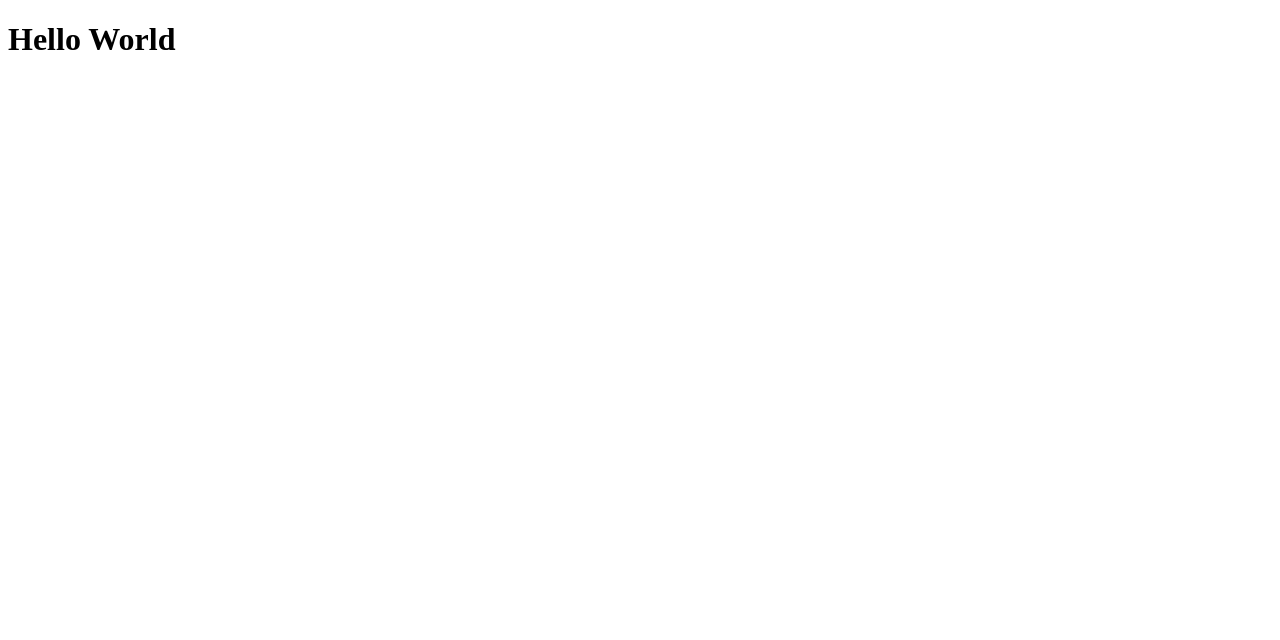
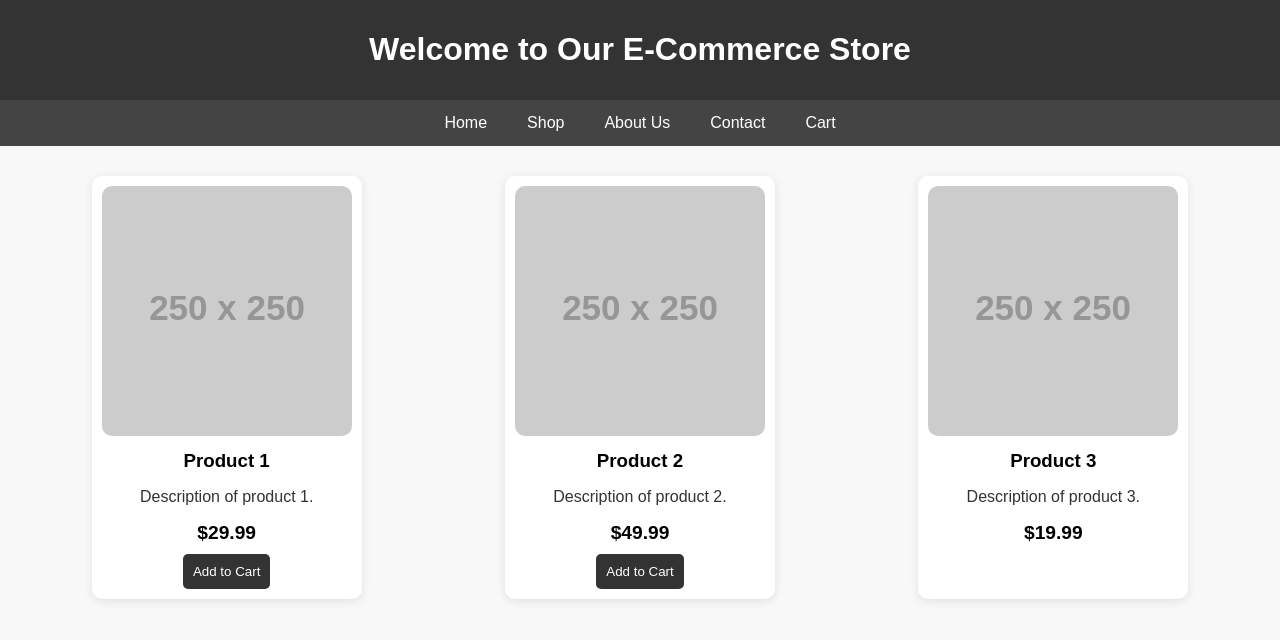
Before and after one commit to akki4217j/akki, a plain HTML site: page index.html in a window 1280 px wide. Drawn offline with Linux system fonts and the light colour scheme; placeholder pictures from the web are drawn by us.

Commit message:
Initial commit

```diff
--- a/index.html
+++ b/index.html
@@ -3,9 +3,125 @@
 <head>
     <meta charset="UTF-8">
     <meta name="viewport" content="width=device-width, initial-scale=1.0">
-    <title>Hello World</title>
+    <title>Simple E-Commerce Website</title>
+    <link rel="stylesheet" href="styles.css"> <!-- External CSS for Styling -->
+    <style>
+        body {
+            font-family: Arial, sans-serif;
+            margin: 0;
+            padding: 0;
+            background-color: #f8f8f8;
+        }
+        header {
+            background-color: #333;
+            color: white;
+            padding: 10px 0;
+            text-align: center;
+        }
+        .navbar {
+            display: flex;
+            justify-content: center;
+            background-color: #444;
+        }
+        .navbar a {
+            color: white;
+            padding: 14px 20px;
+            text-decoration: none;
+            text-align: center;
+        }
+        .navbar a:hover {
+            background-color: #ddd;
+            color: black;
+        }
+        .product-container {
+            display: flex;
+            justify-content: space-around;
+            flex-wrap: wrap;
+            padding: 20px;
+        }
+        .product {
+            background-color: white;
+            border-radius: 10px;
+            box-shadow: 0 2px 10px rgba(0, 0, 0, 0.1);
+            width: 250px;
+            margin: 10px;
+            text-align: center;
+            padding: 10px;
+        }
+        .product img {
+            width: 100%;
+            border-radius: 10px;
+        }
+        .product h3 {
+            margin: 10px 0;
+        }
+        .product p {
+            color: #333;
+        }
+        .product .price {
+            font-size: 1.2em;
+            font-weight: bold;
+            margin: 10px 0;
+        }
+        .add-to-cart {
+            background-color: #333;
+            color: white;
+            padding: 10px;
+            border: none;
+            border-radius: 5px;
+            cursor: pointer;
+        }
+        .add-to-cart:hover {
+            background-color: #555;
+        }
+        footer {
+            background-color: #333;
+            color: white;
+            text-align: center;
+            padding: 10px;
+            position: fixed;
+            width: 100%;
+            bottom: 0;
+        }
+    </style>
 </head>
 <body>
-    <h1>Hello World</h1>
-</body>
-</html>
+
+<header>
+    <h1>Welcome to Our E-Commerce Store</h1>
+</header>
+
+<nav class="navbar">
+    <a href="#">Home</a>
+    <a href="#">Shop</a>
+    <a href="#">About Us</a>
+    <a href="#">Contact</a>
+    <a href="#">Cart</a> <!-- Shopping Cart Link -->
+</nav>
+
+<main>
+    <div class="product-container">
+        <!-- Product 1 -->
+        <div class="product">
+            <img src="https://via.placeholder.com/250" alt="Product 1">
+            <h3>Product 1</h3>
+            <p>Description of product 1.</p>
+            <div class="price">$29.99</div>
+            <button class="add-to-cart">Add to Cart</button>
+        </div>
+
+        <!-- Product 2 -->
+        <div class="product">
+            <img src="https://via.placeholder.com/250" alt="Product 2">
+            <h3>Product 2</h3>
+            <p>Description of product 2.</p>
+            <div class="price">$49.99</div>
+            <button class="add-to-cart">Add to Cart</button>
+        </div>
+
+        <!-- Product 3 -->
+        <div class="product">
+            <img src="https://via.placeholder.com/250" alt="Product 3">
+            <h3>Product 3</h3>
+            <p>Description of product 3.</p>
+            <div class="price">$19.99</div>
```
